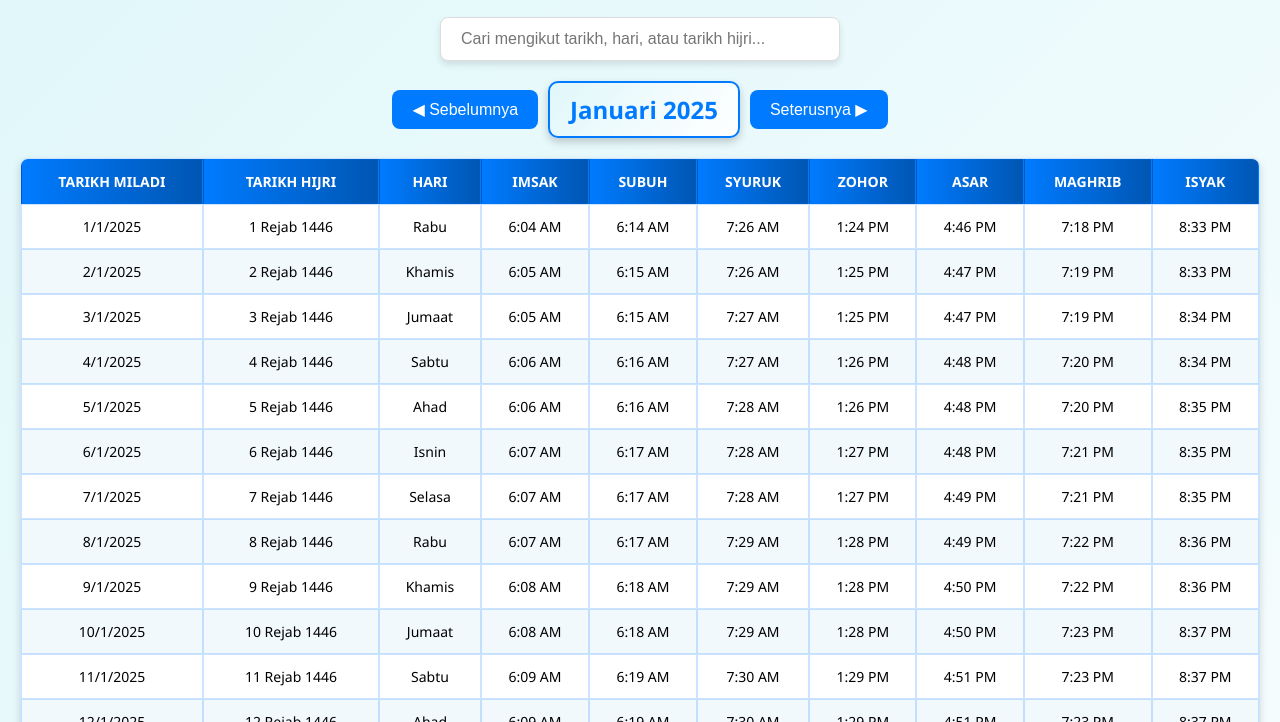
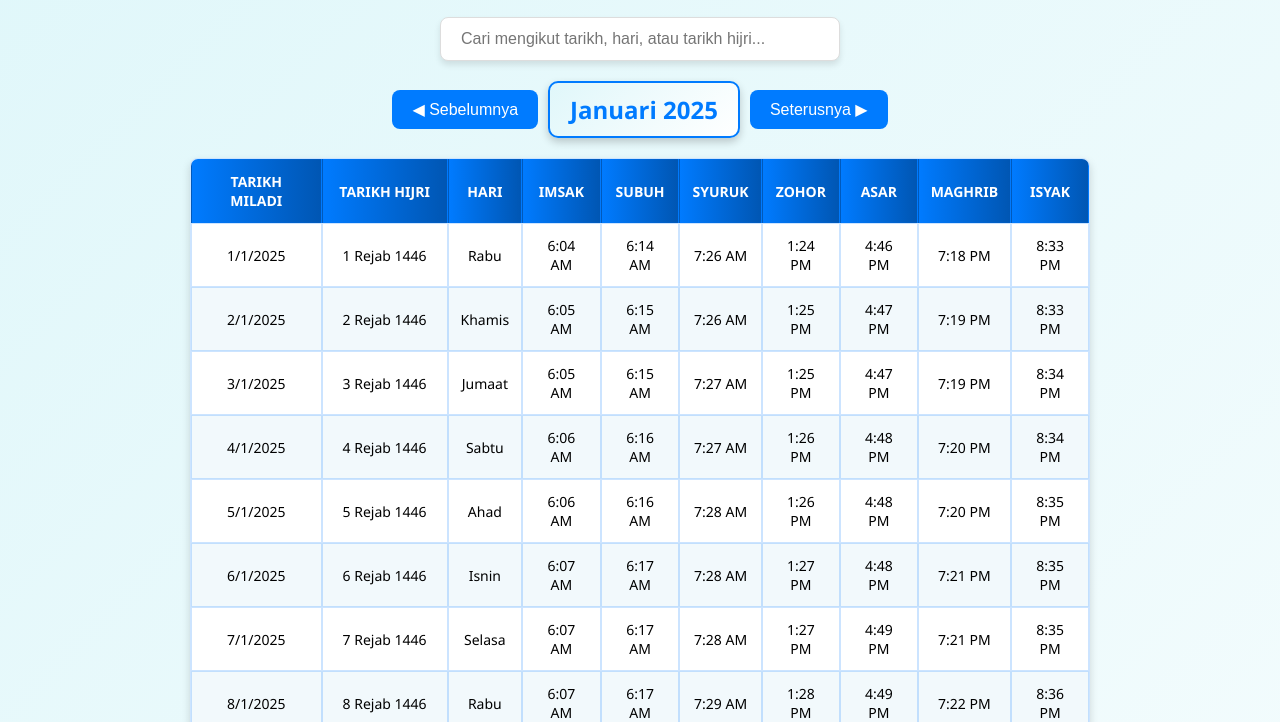
Before and after one commit to IrsyadZamani/Waktu-Solat, a plain HTML site: page index.html in a window 1280 px wide. Shown: the part 78-800 px from the top of the page. Drawn offline with Linux system fonts and the light colour scheme.

Commit message:
Update css file

```diff
--- a/styles.css
+++ b/styles.css
@@ -51,16 +51,16 @@ h1 {
 }
 
 table {
-    width: 100%;
+    width: 90%; /* Reduce width to 80% of the container */
+    max-width: 900px; /* Set a maximum width for larger screens */
+    margin: 20px auto; /* Center the table using auto margins */
     border-collapse: separate; /* Allow rounded corners */
     border-spacing: 0; /* Remove gaps between cells */
-    margin-top: 20px;
     background-color: #ffffff;
-    border-radius: 10px; /* Rounded corners for the table */
+    border-radius: 10px; /* Rounded corners */
     overflow: hidden;
     box-shadow: 0 4px 8px rgba(0, 0, 0, 0.15); /* Add shadow for depth */
 }
-
 th, td {
     padding: 12px;
     text-align: center;
```
